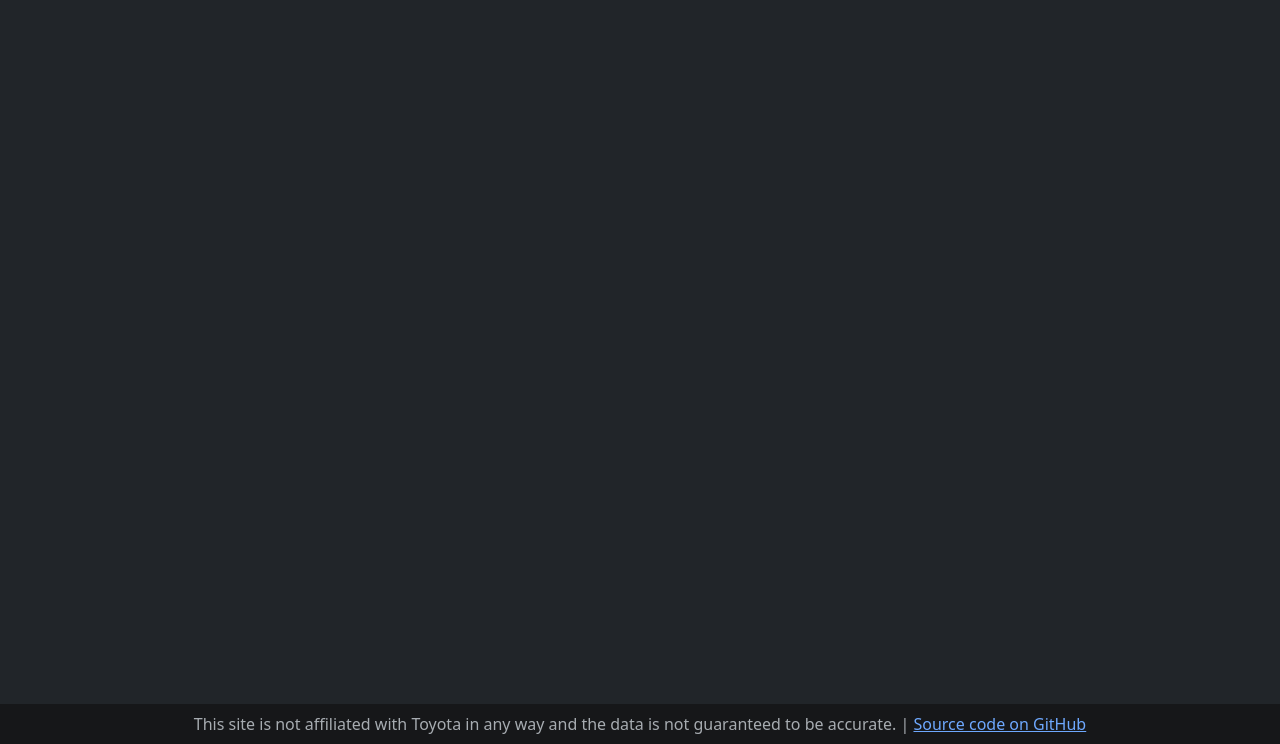
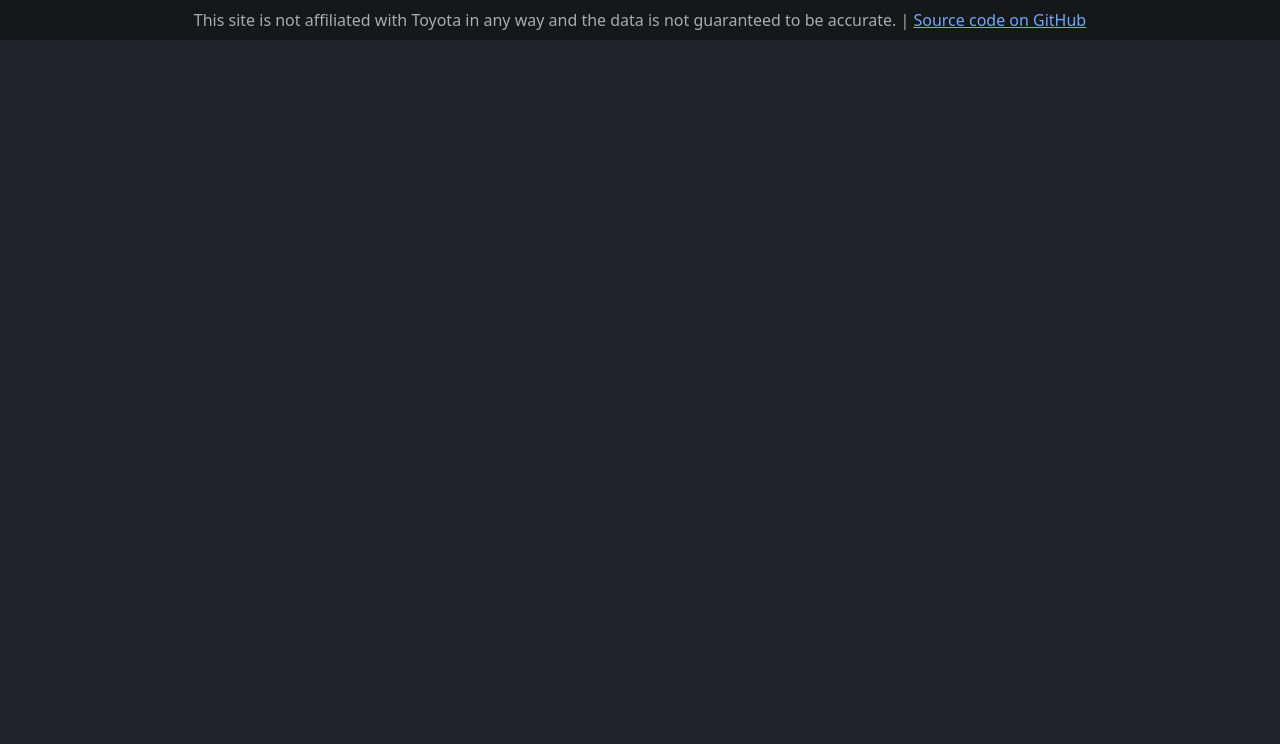
Before and after one commit to major/toyota-inventory, a Python web app: template toyota_inventory/templates/base.html in a window 1280 px wide. Shown: the part 56-800 px from the top of the page. Run offline with Jinja, Linux system fonts and the light colour scheme; the template is opened without the code that fills it, so the values that code supplies are empty; some libraries are stand-ins or nearby versions.

Commit message:
Make footer sticky, not fixed

```diff
--- a/toyota_inventory/templates/base.html
+++ b/toyota_inventory/templates/base.html
@@ -86,7 +86,7 @@
     </nav>
     {% block content %}{% endblock %}
 
-    <div class="fixed-bottom py-2 text-center text-secondary-emphasis bg-secondary-subtle">
+    <div class="sticky-bottom py-2 text-center text-secondary-emphasis bg-secondary-subtle">
         This site is not affiliated with Toyota in any way and the data is not
         guaranteed to be accurate. | <a href="https://github.com/major/toyota-inventory">Source code on GitHub</a>
     </div>
```
